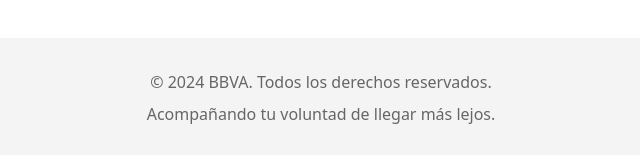
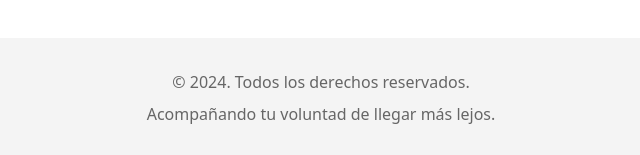
Before and after one commit to Hasgard07/proveedores-mapa, a plain HTML site: page index.html in a window 1280 px wide. Shown: the part 1479-1634 px from the top of the page, 319-959 px from the left. Drawn offline with nearby package versions, Linux system fonts and the light colour scheme.

Commit message:
Update index.html

```diff
--- a/index.html
+++ b/index.html
@@ -230,7 +230,7 @@
     <!-- =========== PIE DE PÁGINA (FOOTER) =========== -->
     <footer class="bg-bbva-gray-light mt-12 py-8">
         <div class="container mx-auto text-center text-bbva-gray">
-            <p>&copy; 2024 BBVA. Todos los derechos reservados.</p>
+            <p>&copy; 2024. Todos los derechos reservados.</p>
             <p class="mt-2">Acompañando tu voluntad de llegar más lejos.</p>
         </div>
     </footer>
```
